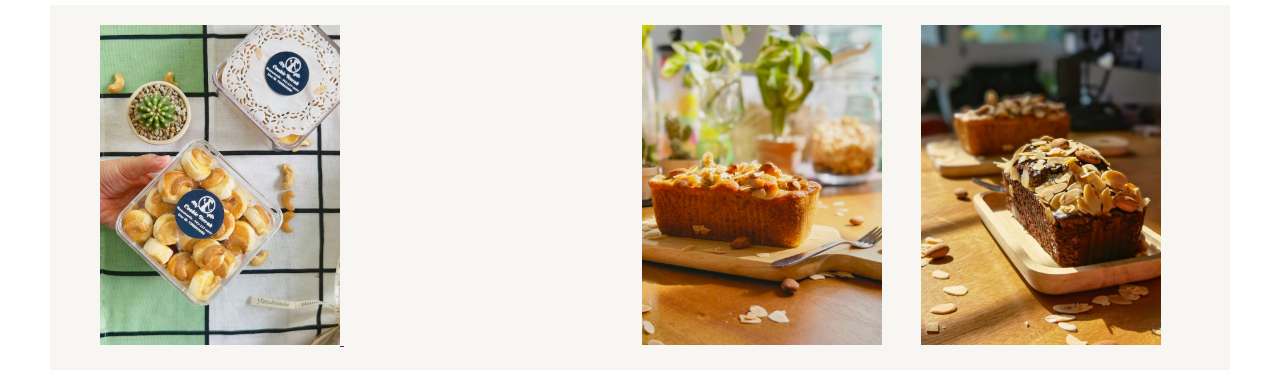
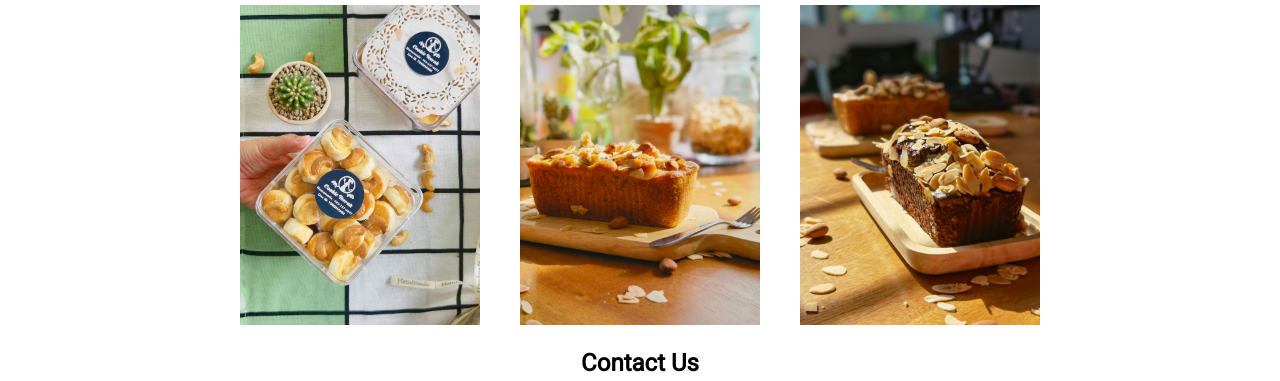
Before and after one commit to tulalearning/html-css-learning, a plain HTML site: page index.html in a window 1280 px wide. Shown: the part 506-887 px from the top of the page. Drawn offline with Linux system fonts and the light colour scheme.

Commit message:
CTHP-5 - Revised CSS to Flex

```diff
--- a/index.html
+++ b/index.html
@@ -36,38 +36,43 @@
       </p>
     </section>
     <h1 class="subTitle">Product Gallery</h1>
-    <div class="grid_contrainer">
-      <a href=""
+    <div class="gallery">
+      <div>
+        <a href="http://"
           ><img
+            class="imgGallery"
             src="./assets/products/singaporeCookie.jpg"
-          alt="Singapore Cookie"
-          class="grid_item1" />
+            alt="Singapore Cookie" />
           <img
+            class="imgGalleryHover"
             src="./assets/products/singaporeCookie-Hover.jpg"
             alt="Singapore Cookie"
-          class="grid_item1_hover"
         /></a>
-
+      </div>
+      <div>
+        <a href="http://"
+          ><img
+            class="imgGallery"
+            src="./assets/products/bananaOriginal.jpg"
+            alt="Banana Cake Original" />
           <img
-        src="./assets/products/bananaOriginal.jpg"
-        alt="Banana Cake Original"
-        class="grid_item2"
-      />
-      <img
+            class="imgGalleryHover"
             src="./assets/products/bananaOriginal-Hover.jpg"
             alt="Banana Cake Original"
-        class="grid_item2_hover"
-      />
+        /></a>
+      </div>
+      <div>
+        <a href="http://"
+          ><img
+            class="imgGallery"
+            src="./assets/products/bananaDoubleChoc.jpg"
+            alt="Banana Cake Double Chocolate" />
           <img
-        src="./assets/products/bananaDoubleChoc.jpg"
-        alt="Banana Cake Double Chocolate"
-        class="grid_item3"
-      />
-      <img
+            class="imgGalleryHover"
             src="./assets/products/bananaDoubleChoc-Hover.jpg"
             alt="Banana Cake Double Chocolate"
-        class="grid_item3_hover"
-      />
+        /></a>
+      </div>
     </div>
     <h2 class="footer">Contact Us</h2>
     <div class="footerContactUs">
--- a/styles.css
+++ b/styles.css
@@ -395,7 +395,7 @@ template {
 .aboutUsImg {
   width: 300px;
   height: 300px;
-  margin: 1rem
+  margin: 1rem;
 }
 
 .aboutUsText {
@@ -407,81 +407,29 @@ template {
   text-align: center;
 }
 
-.grid_contrainer {
-  display: grid;
-  grid-template-columns: auto auto auto;
-  grid-template-rows: auto;
-  background-color: #f7f6f2;
-  margin: 0px 50px;
-  padding: 20px 50px;
+.gallery {
+  display: flex;
+  justify-content: center;
 }
 
-.grid_item1 {
+.imgGallery {
   width: 240px;
   height: 320px;
-  justify-self: center;
-  grid-column-start: 1;
-  grid-row-start: 1;
+  margin: 0px 20px;
+  position: absolute;
 }
 
-.grid_item1_hover {
+.imgGalleryHover {
   width: 240px;
   height: 320px;
-  justify-self: center;
-  grid-column-start: 1;
-  grid-row-start: 1;
+  margin: 0px 20px;
   opacity: 0;
 }
 
-.grid_item1_hover:hover {
+.imgGalleryHover:hover {
   opacity: 1;
   transition: opacity 1s ease-in-out;
 }
-
-.grid_item2 {
-  width: 240px;
-  height: 320px;
-  justify-self: center;
-  grid-column-start: 2;
-  grid-row-start: 1;
-}
-
-.grid_item2_hover {
-  width: 240px;
-  height: 320px;
-  justify-self: center;
-  grid-column-start: 2;
-  grid-row-start: 1;
-  opacity: 0;
-}
-
-.grid_item2_hover:hover {
-  opacity: 1;
-  transition: opacity 1s ease-in-out;
-}
-
-.grid_item3 {
-  width: 240px;
-  height: 320px;
-  justify-self: center;
-  grid-column-start: 3;
-  grid-row-start: 1;
-}
-
-.grid_item3_hover {
-  width: 240px;
-  height: 320px;
-  justify-self: center;
-  grid-column-start: 3;
-  grid-row-start: 1;
-  opacity: 0;
-}
-
-.grid_item3_hover:hover {
-  opacity: 1;
-  transition: opacity 1s ease-in-out;
-}
-
 
 .footer {
   text-align: center;
```
Lines whose indentation alone changed are shown as unchanged.
